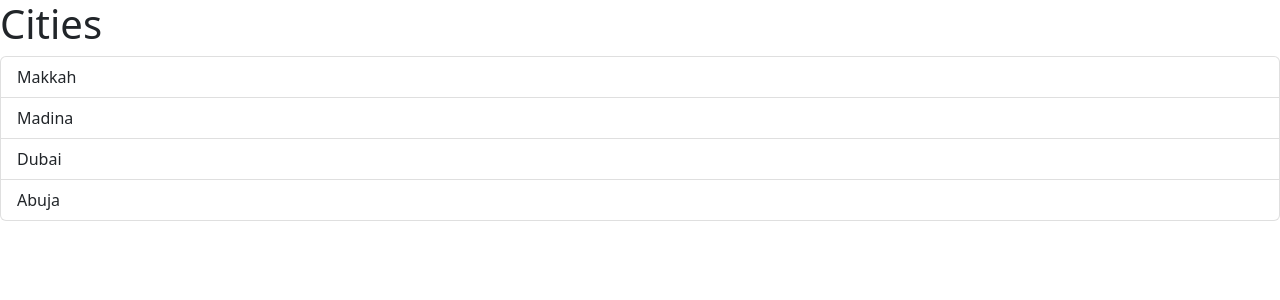
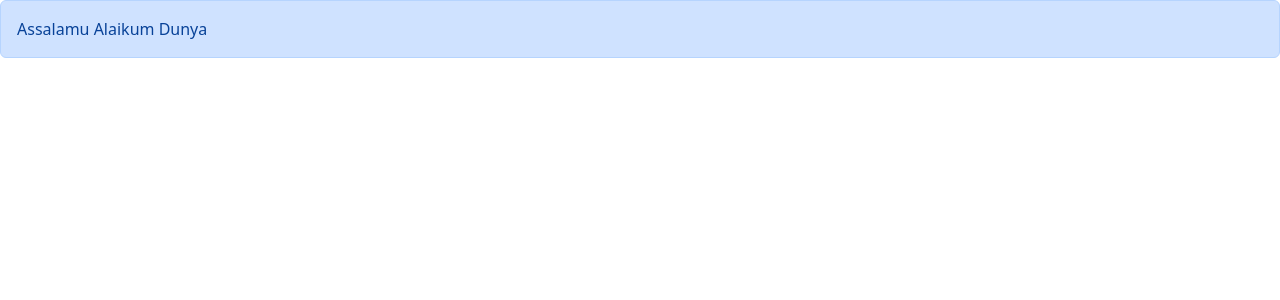
Before and after one commit to muhseen-sd/react-ts-mosh, a React (Vite) app: page / in a window 1280 px wide. Shown: the top 300 px of the page. Built offline with nearby package versions, Linux system fonts and the light colour scheme.

Commit message:
Learnt how to pass children using components, utilising children: ReactNode in the interface object

```diff
--- a/src/App.tsx
+++ b/src/App.tsx
@@ -1,10 +1,12 @@
-import ListGroup from "./components/ListGroup";
+import Alert from "./components/Alert";
 
 function App() {
-  const items = ["Makkah", "Madina", "Dubai", "Abuja"];
-  const handleSelectItem  = (item: string) => {
-    console.log(item);
-  }
-  return <div><ListGroup items={items} heading="Cities" onSelectItem={handleSelectItem}/></div>
+  return (
+    <div>
+      <Alert>
+        Assalamu Alaikum <span>Dunya</span>
+      </Alert>
+    </div>
+  );
 }
-export default App
+export default App;
--- /dev/null
+++ b/src/components/Alert.tsx
@@ -0,0 +1,12 @@
+import type { ReactNode } from "react"
+
+interface Props {
+    children: ReactNode;
+}
+export const Alert = ({children}: Props) => {
+  return (
+    <div className="alert alert-primary">{children}</div>
+  )
+}
+
+export default Alert
```
